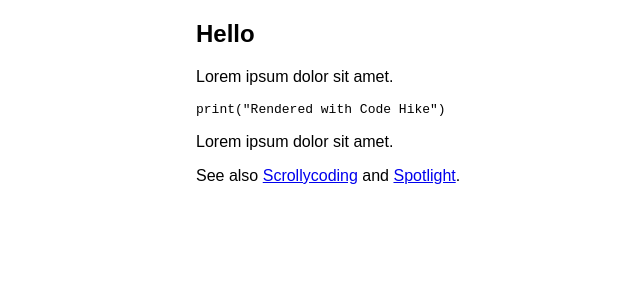
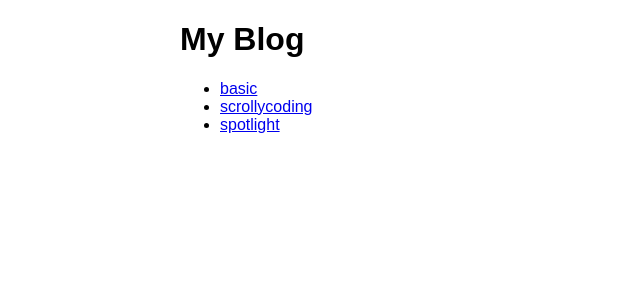
Before and after one commit to binghuis/binghuis.github.io, a Next.js app: page / in a window 1280 px wide. Shown: the top 300 px of the page, without its empty margins (60-700 px from the left). Built offline with nearby package versions, Linux system fonts and the light colour scheme.

Commit message:
feat: init

```diff
--- a/next.config.mjs
+++ /dev/null
@@ -1,15 +0,0 @@
-import { remarkCodeHike } from "@code-hike/mdx";
-import theme from "shiki/themes/material-theme-palenight.json" assert { type: "json" };
-import mdx from "@next/mdx";
-
-const withMDX = mdx({
-  extension: /\.mdx?$/,
-  options: {
-    remarkPlugins: [[remarkCodeHike, { theme }]],
-  },
-});
-
-export default withMDX({
-  pageExtensions: ["ts", "tsx", "js", "jsx", "md", "mdx"],
-  eslint: { ignoreDuringBuilds: true },
-});
--- /dev/null
+++ b/pages/_app.js
@@ -0,0 +1,7 @@
+import "@code-hike/mdx/styles"
+
+function MyApp({ Component, pageProps }) {
+  return <Component {...pageProps} />
+}
+
+export default MyApp
--- a/pages/_app.mdx
+++ /dev/null
@@ -1,11 +0,0 @@
-import "@code-hike/mdx/styles";
-
-export default ({ Component, pageProps }) => {
-  return (
-    <article
-      style={{ maxWidth: 768, margin: "0 auto", fontFamily: "sans-serif" }}
-    >
-      <Component {...pageProps} />
-    </article>
-  );
-};
--- /dev/null
+++ b/pages/index.js
@@ -0,0 +1,23 @@
+import Link from "next/link"
+import { postNames } from "../src/posts"
+
+export default function Index({ posts }) {
+  return (
+    <div style={{ width: 800, margin: "0 auto", fontFamily: "sans-serif" }}>
+      <h1>My Blog</h1>
+      <ul>
+        {posts.map((postName) => (
+          <li key={postName}>
+            <Link as={`/posts/${postName}`} href={`/posts/[slug]`}>
+              {postName}
+            </Link>
+          </li>
+        ))}
+      </ul>
+    </div>
+  )
+}
+
+export function getStaticProps() {
+  return { props: { posts: postNames } }
+}
--- /dev/null
+++ b/src/posts.js
@@ -0,0 +1,10 @@
+import fs from "fs"
+import path from "path"
+
+// POSTS_PATH is useful when you want to get the path to a specific file
+export const POSTS_PATH = path.join(process.cwd(), "posts")
+
+export const postNames = fs
+  .readdirSync(POSTS_PATH)
+  .filter((path) => /\.mdx?$/.test(path))
+  .map((path) => path.replace(/\.mdx?$/, ""))
```
Also changed, not shown: package.json (+7 -10 lines), pages/posts/[slug].js (added, +49 -0 lines), posts/basic.mdx (renamed from pages/index.mdx, +0 -2 lines), posts/scrollycoding.mdx (renamed from pages/scrollycoding.mdx, +2 -2 lines), posts/spotlight.mdx (renamed from pages/spotlight.mdx, +10 -10 lines), 2 other files (tests, documents, lock files or other folders).
